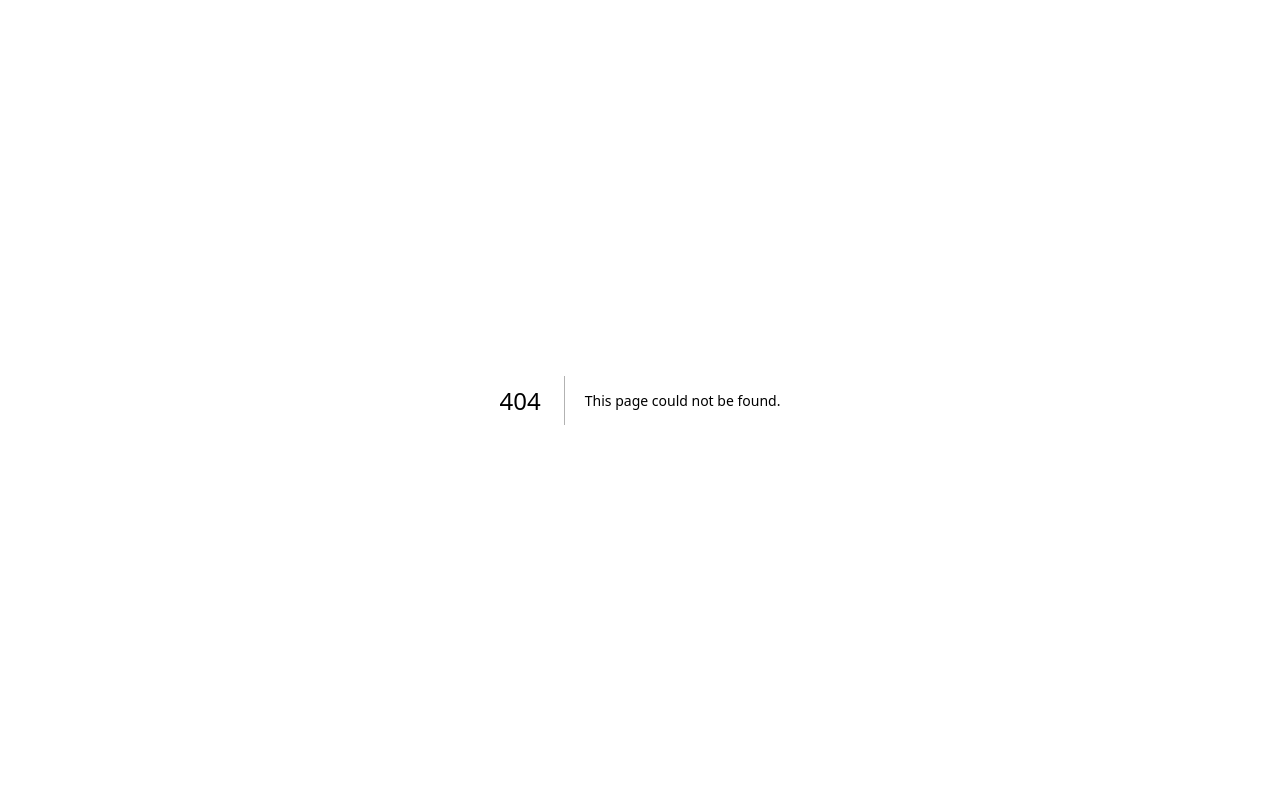
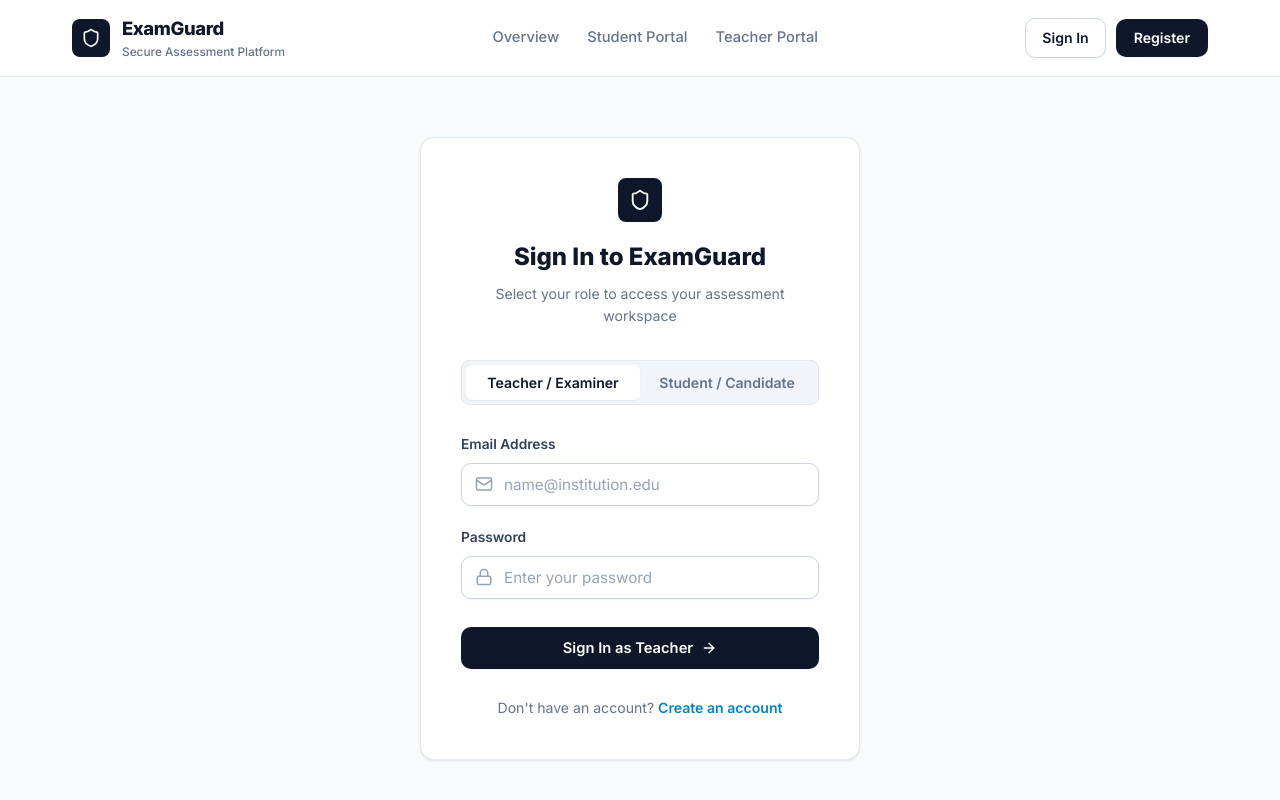
Before and after one commit to shridhar9700/ExamGuard, a Next.js app: page /login in a window 1280 px wide. Before the commit this address had no page. Shown: the top 800 px of the page. Built offline with nearby package versions, Linux system fonts and the light colour scheme; no server answers.

Commit message:
feat(auth): add login page

```diff
--- /dev/null
+++ b/src/app/login/page.tsx
@@ -0,0 +1,240 @@
+'use client';
+
+import React, { useState, Suspense } from 'react';
+import Link from 'next/link';
+import { useRouter, useSearchParams } from 'next/navigation';
+import Navbar from '@/components/Navbar';
+import { Shield, Lock, Mail, ArrowRight, AlertCircle } from 'lucide-react';
+
+function LoginFormContent() {
+  const router = useRouter();
+  const searchParams = useSearchParams();
+  const requestedRole = searchParams.get('role')?.toUpperCase();
+  const initialRole: 'TEACHER' | 'STUDENT' = requestedRole === 'STUDENT' ? 'STUDENT' : 'TEACHER';
+
+  const [role, setRole] = useState<'TEACHER' | 'STUDENT'>(initialRole);
+  const [email, setEmail] = useState('');
+  const [password, setPassword] = useState('');
+  const [loading, setLoading] = useState(false);
+  const [error, setError] = useState<string | null>(null);
+
+  const handleSubmit = async (e: React.FormEvent) => {
+    e.preventDefault();
+    setError(null);
+    setLoading(true);
+
+    try {
+      const res = await fetch('/api/auth/login', {
+        method: 'POST',
+        headers: { 'Content-Type': 'application/json' },
+        body: JSON.stringify({ email, password, role }),
+      });
+      const data = await res.json();
+
+      if (!res.ok) {
+        throw new Error(data.error || 'Failed to authenticate');
+      }
+
+      const redirect = searchParams.get('redirect');
+      const isSafeRedirect =
+        !!redirect && redirect.startsWith('/') && !redirect.startsWith('//') && !redirect.includes('\\');
+
+      if (isSafeRedirect) {
+        router.push(redirect);
+      } else if (data.user.role === 'TEACHER') {
+        router.push('/teacher');
+      } else {
+        router.push('/student');
+      }
+    } catch (err: any) {
+      setError(err.message);
+    } finally {
+      setLoading(false);
+    }
+  };
+
+  return (
+    <div style={{ minHeight: '100vh', display: 'flex', flexDirection: 'column', background: '#f8fafc' }}>
+      <Navbar />
+
+      <main style={{ flex: 1, display: 'flex', alignItems: 'center', justifyContent: 'center', padding: '60px 24px' }}>
+        <div className="glass-panel" style={{ width: '100%', maxWidth: '440px', padding: '40px', background: '#ffffff' }}>
+          {/* Header */}
+          <div style={{ textAlign: 'center', marginBottom: '32px' }}>
+            <div
+              style={{
+                width: '44px',
+                height: '44px',
+                borderRadius: '8px',
+                background: '#0f172a',
+                display: 'inline-flex',
+                alignItems: 'center',
+                justifyContent: 'center',
+                marginBottom: '16px',
+                color: '#ffffff',
+              }}
+            >
+              <Shield style={{ width: '22px', height: '22px' }} />
+            </div>
+            <h1 style={{ fontSize: '1.5rem', fontWeight: 800, color: '#0f172a' }}>Sign In to ExamGuard</h1>
+            <p style={{ color: '#64748b', fontSize: '0.88rem', marginTop: '6px' }}>
+              Select your role to access your assessment workspace
+            </p>
+          </div>
+
+          {/* Role Toggle */}
+          <div
+            style={{
+              display: 'flex',
+              background: '#f1f5f9',
+              borderRadius: '8px',
+              padding: '4px',
+              marginBottom: '28px',
+              border: '1px solid #e2e8f0',
+            }}
+          >
+            <button
+              type="button"
+              onClick={() => setRole('TEACHER')}
+              style={{
+                flex: 1,
+                padding: '9px 14px',
+                borderRadius: '6px',
+                fontSize: '0.88rem',
+                fontWeight: 600,
+                background: role === 'TEACHER' ? '#ffffff' : 'transparent',
+                color: role === 'TEACHER' ? '#0f172a' : '#64748b',
+                boxShadow: role === 'TEACHER' ? '0 1px 2px rgba(0,0,0,0.06)' : 'none',
+              }}
+            >
+              Teacher / Examiner
+            </button>
+            <button
+              type="button"
+              onClick={() => setRole('STUDENT')}
+              style={{
+                flex: 1,
+                padding: '9px 14px',
+                borderRadius: '6px',
+                fontSize: '0.88rem',
+                fontWeight: 600,
+                background: role === 'STUDENT' ? '#ffffff' : 'transparent',
+                color: role === 'STUDENT' ? '#0f172a' : '#64748b',
+                boxShadow: role === 'STUDENT' ? '0 1px 2px rgba(0,0,0,0.06)' : 'none',
+              }}
+            >
+              Student / Candidate
+            </button>
+          </div>
+
+          {/* Error Banner */}
+          {error && (
+            <div
+              style={{
+                display: 'flex',
+                alignItems: 'center',
+                gap: '10px',
+                background: '#fef2f2',
+                border: '1px solid #fecaca',
+                color: '#dc2626',
+                padding: '12px 16px',
+                borderRadius: '8px',
+                fontSize: '0.88rem',
+                marginBottom: '24px',
+              }}
+            >
+              <AlertCircle style={{ width: '18px', height: '18px', flexShrink: 0 }} />
+              <span>{error}</span>
+            </div>
+          )}
+
+          {/* Form */}
+          <form onSubmit={handleSubmit} style={{ display: 'flex', flexDirection: 'column', gap: '20px' }}>
+            <div>
+              <label style={{ display: 'block', fontSize: '0.86rem', fontWeight: 600, color: '#334155', marginBottom: '8px' }}>
+                Email Address
+              </label>
+              <div style={{ position: 'relative' }}>
+                <Mail
+                  style={{
+                    position: 'absolute',
+                    left: '14px',
+                    top: '50%',
+                    transform: 'translateY(-50%)',
+                    width: '18px',
+                    height: '18px',
+                    color: '#94a3b8',
+                  }}
+                />
+                <input
+                  type="email"
+                  className="form-input"
+                  placeholder="name@institution.edu"
+                  value={email}
+                  onChange={(e) => setEmail(e.target.value)}
+                  style={{ paddingLeft: '42px' }}
+                  required
+                  autoComplete="email"
+                />
+              </div>
+            </div>
+
+            <div>
+              <label style={{ display: 'block', fontSize: '0.86rem', fontWeight: 600, color: '#334155', marginBottom: '8px' }}>
+                Password
+              </label>
+              <div style={{ position: 'relative' }}>
+                <Lock
+                  style={{
+                    position: 'absolute',
+                    left: '14px',
+                    top: '50%',
+                    transform: 'translateY(-50%)',
+                    width: '18px',
+                    height: '18px',
+                    color: '#94a3b8',
+                  }}
+                />
+                <input
+                  type="password"
+                  className="form-input"
+                  placeholder="Enter your password"
+                  value={password}
+                  onChange={(e) => setPassword(e.target.value)}
+                  style={{ paddingLeft: '42px' }}
+                  required
+                  autoComplete="current-password"
+                />
+              </div>
+            </div>
+
+            <button
+              type="submit"
+              disabled={loading}
+              className="btn-primary"
+              style={{ marginTop: '8px', padding: '12px', width: '100%' }}
+            >
+              {loading ? 'Signing In...' : `Sign In as ${role === 'TEACHER' ? 'Teacher' : 'Student'}`}
+              <ArrowRight style={{ width: '16px', height: '16px' }} />
+            </button>
+          </form>
+
+          <div style={{ textAlign: 'center', marginTop: '28px', fontSize: '0.88rem', color: '#64748b' }}>
+            Don&apos;t have an account?{' '}
+            <Link href={`/register?role=${role}`} style={{ color: '#0284c7', fontWeight: 600 }}>
+              Create an account
+            </Link>
+          </div>
+        </div>
+      </main>
+    </div>
+  );
+}
+
+export default function LoginPage() {
+  return (
+    <Suspense fallback={<div style={{ padding: '60px', textAlign: 'center' }}>Loading...</div>}>
+      <LoginFormContent />
+    </Suspense>
+  );
+}
```
